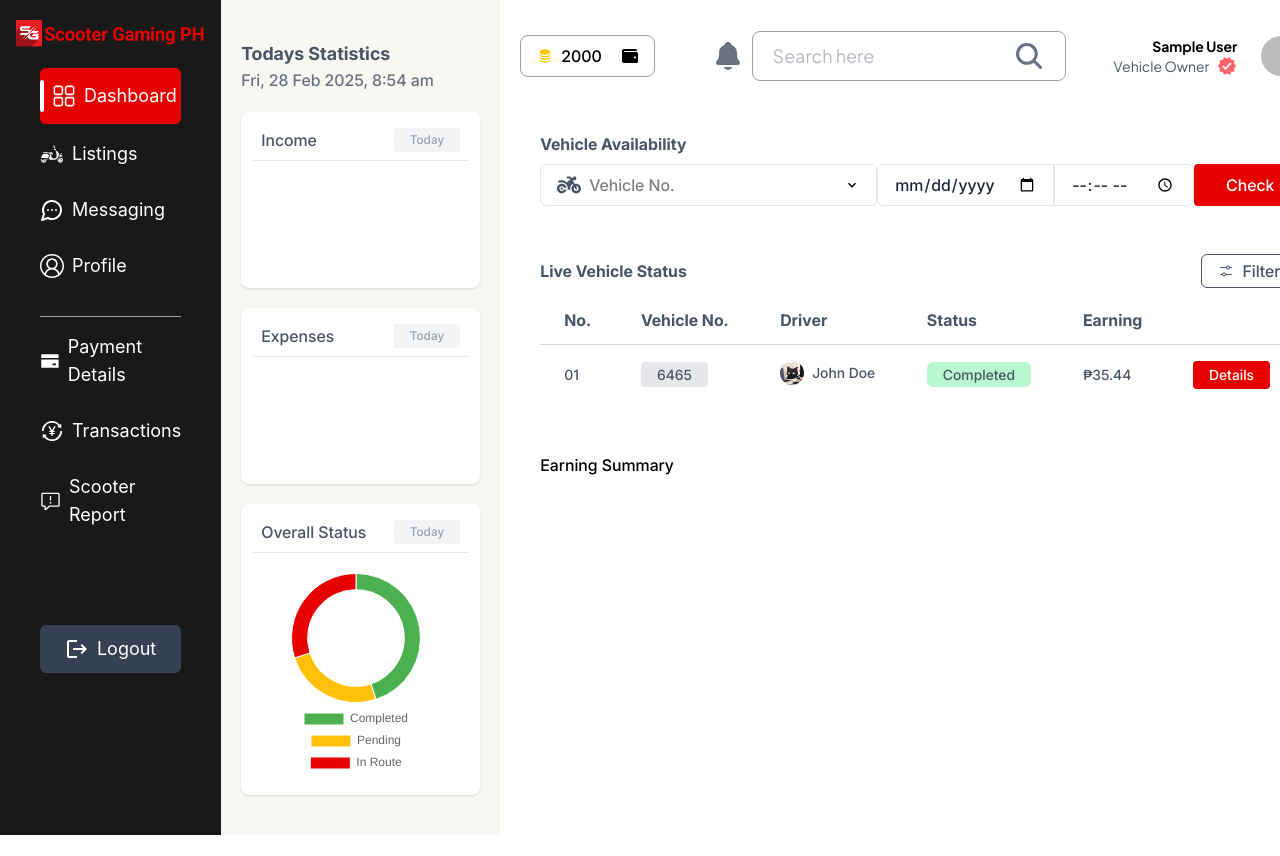
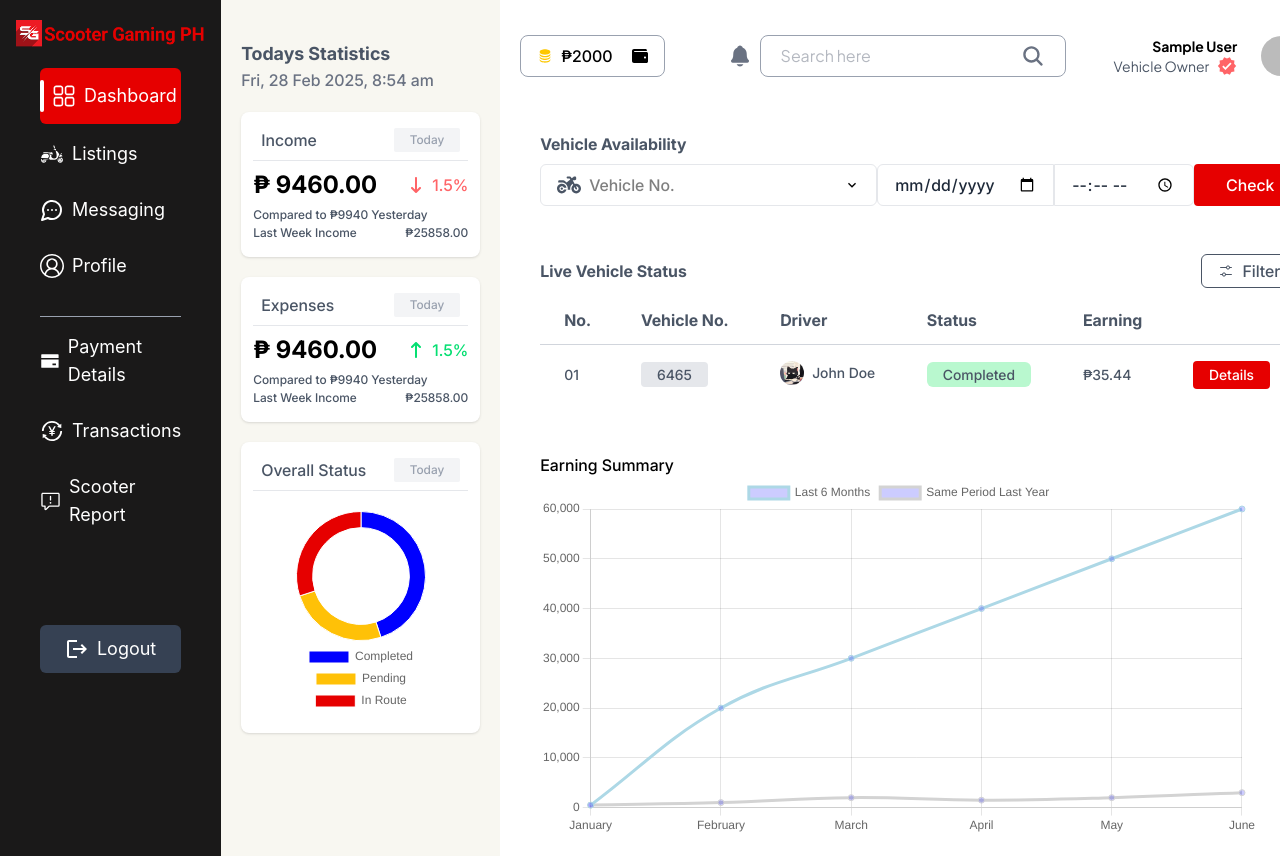
Before and after one commit to Jemzkie/Availio-Website, a React (Vite) app: page /dashboard in a window 1280 px wide. Shown: the top 856 px of the page. Before the commit the page ends 835 px from the top, so only its background shows below. Built offline with nearby package versions, Linux system fonts and the light colour scheme; no server answers; sample sign-in values are in the browser's storage.

Commit message:
Dashboard Update

```diff
--- a/index.html
+++ b/index.html
@@ -2,7 +2,7 @@
 <html lang="en">
   <head>
     <meta charset="UTF-8" />
-    <link rel="icon" type="image/jpg" href="/public/smalllogo.jpg" />
+    <link rel="icon" type="image/jpg" href="/smalllogo.jpg" />
     <meta name="viewport" content="width=device-width, initial-scale=1.0" />
     <title>Scooter Gaming</title>
   </head>
--- a/src/App.jsx
+++ b/src/App.jsx
@@ -54,7 +54,6 @@ function App() {
           <Route path="/forgotpass" element={<ForgotPassScreen />} />
           <Route path="/verify" element={<VerifyScreen />} />
 
-          {/* ✅ Use PrivateRoute for protected routes */}
           <Route
             path="/setpass"
             element={<PrivateRoute element={<SetPassScreen />} />}
@@ -80,7 +79,6 @@ function App() {
             element={<PrivateRoute element={<ProfileScreen />} />}
           />
 
-          {/* ✅ Redirect invalid routes to "/" */}
           <Route path="*" element={<Navigate to="/" />} />
         </Routes>
       </Router>
--- a/src/components/Dashboard/Analytics.jsx
+++ b/src/components/Dashboard/Analytics.jsx
@@ -7,7 +7,11 @@ import { MdOutlineKeyboardArrowDown } from "react-icons/md";
 import { VscSettings } from "react-icons/vsc";
 import Cat from "../../assets/images/Cat.jpg";
 import CustomDoughnutChart from "./DonutChart";
-const Analytics = () => {
+import { FaArrowDownLong } from "react-icons/fa6";
+import { FaArrowUpLong } from "react-icons/fa6";
+import CustomLineChart from "./LineChart";
+
+const Analytics = ({ isOpen, setTopUpModal }) => {
   const [date, setDate] = useState("");
 
   useEffect(() => {
@@ -32,27 +36,55 @@ const Analytics = () => {
           <label className="text-gray-500">{date}</label>
         </div>
         <div className="w-9/12 flex flex-row items-center justify-between p-5">
-          <Wallet />
+          <Wallet isOpen={isOpen} setTopUpModal={setTopUpModal} />
           <Ribbon />
         </div>
       </div>
 
       <div className="w-full flex flex-row h-full">
         <div className="w-3/12 h-full flex flex-col gap-5 bg-[#F8F7F1] px-5 pb-10">
-          <div className="h-44 bg-white rounded-lg shadow-sm px-3 py-2">
+          <div className="h-auto bg-white rounded-lg shadow-sm px-3 pt-2 pb-4">
             <div className="w-full flex justify-between p-2 border-b border-gray-200">
               <label className="text-gray-600 font-medium">Income</label>
               <label className="text-xs bg-gray-100 flex items-center px-4 rounded-xs text-gray-400">
                 Today
               </label>
             </div>
+            <div className="w-full flex flex-row justify-between items-center mt-2">
+              <label className="font-semibold text-2xl">₱ 9460.00</label>
+              <div className="flex flex-row items-center text-red-400 gap-2">
+                <FaArrowDownLong />
+                <label>1.5%</label>
+              </div>
+            </div>
+            <label className="text-xs text-gray-600">
+              Compared to ₱9940 Yesterday
+            </label>
+            <div className="flex flex-row justify-between text-gray-600 text-xs">
+              <label>Last Week Income</label>
+              <label>₱25858.00</label>
+            </div>
           </div>
-          <div className="h-44 bg-white rounded-lg shadow-sm px-3 py-2">
+          <div className="h-auto bg-white rounded-lg shadow-sm px-3 pt-2 pb-4">
             <div className="w-full flex justify-between p-2 border-b border-gray-200">
               <label className="text-gray-600 font-medium">Expenses</label>
               <label className="text-xs bg-gray-100 flex items-center px-4 rounded-xs text-gray-400">
                 Today
               </label>
+            </div>
+            <div className="w-full flex flex-row justify-between items-center mt-2">
+              <label className="font-semibold text-2xl">₱ 9460.00</label>
+              <div className="flex flex-row items-center text-green-400 gap-2">
+                <FaArrowUpLong />
+                <label>1.5%</label>
+              </div>
+            </div>
+            <label className="text-xs text-gray-600">
+              Compared to ₱9940 Yesterday
+            </label>
+            <div className="flex flex-row justify-between text-gray-600 text-xs">
+              <label>Last Week Income</label>
+              <label>₱25858.00</label>
             </div>
           </div>
           <div className="h-auto bg-white rounded-lg shadow-sm px-3 pt-2 py-4">
@@ -153,6 +185,7 @@ const Analytics = () => {
                 <label className="">Earning Summary</label>
               </div>
             </div>
+            <CustomLineChart />
           </div>
         </div>
       </div>
--- a/src/components/Dashboard/DonutChart.jsx
+++ b/src/components/Dashboard/DonutChart.jsx
@@ -12,7 +12,7 @@ const CustomDoughnutChart = () => {
       {
         label: "Today",
         data: [45, 25, 30],
-        backgroundColor: ["#4CAF50", "#FFC107", "#E60000"],
+        backgroundColor: ["#0000FF", "#FFC107", "#E60000"],
         borderWidth: 1,
       },
     ],
@@ -29,7 +29,7 @@ const CustomDoughnutChart = () => {
   };
 
   return (
-    <div className="mx-auto">
+    <div className="mx-auto max-h-60 items-center flex justify-center">
       <Doughnut data={data} options={options} />
     </div>
   );
--- /dev/null
+++ b/src/components/Dashboard/LineChart.jsx
@@ -0,0 +1,62 @@
+import React from "react";
+import {
+  Chart as ChartJS,
+  CategoryScale,
+  LinearScale,
+  PointElement,
+  LineElement,
+  Title,
+  Tooltip,
+  Legend,
+} from "chart.js";
+import { Line } from "react-chartjs-2";
+
+ChartJS.register(
+  CategoryScale,
+  LinearScale,
+  PointElement,
+  LineElement,
+  Title,
+  Tooltip,
+  Legend
+);
+
+const CustomLineChart = () => {
+  const data = {
+    labels: ["January", "February", "March", "April", "May", "June"],
+    datasets: [
+      {
+        label: "Last 6 Months",
+        data: [500, 20000, 30000, 40000, 50000, 60000],
+        fill: true,
+        backgroundColor: "rgba(0, 0, 255, 0.2)",
+        borderColor: "#ADD8E6",
+        tension: 0.4,
+      },
+      {
+        label: "Same Period Last Year",
+        data: [500, 1000, 2000, 1500, 2000, 3000],
+        fill: true,
+        backgroundColor: "rgba(0, 0, 255, 0.2)",
+        borderColor: "#D3D3D3",
+        tension: 0.4,
+      },
+    ],
+  };
+
+  const options = {
+    responsive: true,
+    plugins: {
+      legend: {
+        position: "top",
+      },
+    },
+  };
+  return (
+    <div className="w-full">
+      <Line options={options} data={data} />
+    </div>
+  );
+};
+
+export default CustomLineChart;
--- a/src/components/General/Ribbon.jsx
+++ b/src/components/General/Ribbon.jsx
@@ -16,13 +16,10 @@ const Ribbon = ({ ViewData }) => {
     <div className="h-20 w-auto flex font-jakarta flex-row justify-end items-center px-4">
       <div className="flex gap-12 justify-between items-center">
         <div className="flex flex-row gap-2 items-center">
-          <IoNotifications className="text-gray-500 w-8 h-8" />
+          <IoNotifications className="text-gray-500 w-6 h-6" />
           <div className="border border-gray-400 flex flex-row items-center px-5 py-2 rounded-lg">
-            <input
-              className="text-lg w-60 text-gray-500"
-              placeholder="Search here"
-            />
-            <IoSearch className="text-gray-500 w-8 h-8" />
+            <input className=" w-60 text-gray-500" placeholder="Search here" />
+            <IoSearch className="text-gray-500 w-6 h-6" />
           </div>
         </div>
         <div className="flex flex-row gap-6">
--- a/src/components/General/SmallProfile.jsx
+++ b/src/components/General/SmallProfile.jsx
@@ -7,9 +7,9 @@ import Cat from "../../assets/images/Cat.jpg";
 const SmallProfile = ({}) => {
   const { user } = useSession();
   return (
-    <div className="w-auto flex flex-row gap-5 font-jakarta justify-end px-5 items-center">
+    <div className="w-auto flex flex-row gap-5 font-jakarta justify-end px-5 items-end">
       {/* ✅ Use profilePicture if available, otherwise fallback to default Cat image */}
-      <IoNotifications className="text-gray-500 w-8 h-8" />
+      <IoNotifications className="text-gray-500 w-6 h-6" />
       <div className="flex flex-row gap-6">
         <div className="flex flex-col items-end">
           <label className="font-semibold text-sm">{user.displayName}</label>
--- a/src/components/General/Wallet.jsx
+++ b/src/components/General/Wallet.jsx
@@ -1,17 +1,19 @@
 import React from "react";
 import { FaWallet } from "react-icons/fa";
 import { BiSolidCoinStack } from "react-icons/bi";
-
-const Wallet = () => {
+const Wallet = ({ isOpen, setTopUpModal }) => {
   return (
-    <div className="px-4 py-2 flex flex-row items-center gap-5 border rounded-lg border-gray-400">
+    <button
+      onClick={() => setTopUpModal(true)}
+      className="px-4 py-2 flex flex-row items-center cursor-pointer gap-5 border rounded-lg border-gray-400"
+    >
       <div className="flex flex-row items-center gap-2">
         <BiSolidCoinStack className="text-yellow-400" />
-        <label>2000</label>
+        <label className="cursor-pointer">₱2000</label>
       </div>
 
       <FaWallet />
-    </div>
+    </button>
   );
 };
 
--- /dev/null
+++ b/src/components/Wallet/WalletModal.jsx
@@ -0,0 +1,31 @@
+import React from "react";
+import { BiSolidCoinStack } from "react-icons/bi";
+
+const WalletModal = ({ isOpen, setTopUpModal }) => {
+  if (!isOpen) return null;
+
+  return (
+    <div className="fixed inset-0 z-50 flex justify-center items-center">
+      <div className="bg-white p-5 rounded-xl shadow-lg w-md font-inter relative">
+        <button
+          onClick={() => setTopUpModal(false)}
+          className="absolute top-2 right-2 text-gray-500 cursor-pointer hover:text-black"
+        >
+          ✕
+        </button>
+        <h2 className="text-lg font-semibold mb-4">Wallet Balance</h2>
+        <div className="w-full flex justify-between">
+          <div className="flex flex-row items-center gap-2">
+            <BiSolidCoinStack className="w-6 h-6 text-yellow-400" />
+            <label>₱2000</label>
+          </div>
+          <button className="text-sm px-4 text-white py-2 cursor-pointer bg-[#E60000] rounded-sm">
+            Top Up
+          </button>
+        </div>
+      </div>
+    </div>
+  );
+};
+
+export default WalletModal;
--- a/src/screens/DashboardScreen.jsx
+++ b/src/screens/DashboardScreen.jsx
@@ -1,17 +1,19 @@
-import React from "react";
+import React, { useState } from "react";
 import Menu from "../components/General/Menu";
-import Footer from "../components/General/Footer";
 import Analytics from "../components/Dashboard/Analytics";
+import WalletModal from "../components/Wallet/WalletModal";
 
 const Dashboard = () => {
   const ViewData = "Dashboard";
+  const [TopUpModal, setTopUpModal] = useState(false);
 
   return (
     <div className="w-full flex flex-col min-h-screen h-auto">
-      <div className="flex flex-row">
+      <div className={`flex flex-row ${TopUpModal ? "blur-xs" : ""}`}>
         <Menu ViewData={ViewData} />
-        <Analytics />
+        <Analytics isOpen={TopUpModal} setTopUpModal={setTopUpModal} />
       </div>
+      <WalletModal isOpen={TopUpModal} setTopUpModal={setTopUpModal} />
     </div>
   );
 };
```
